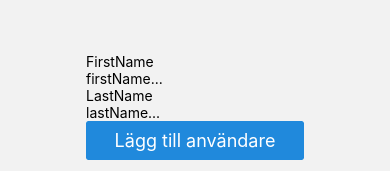
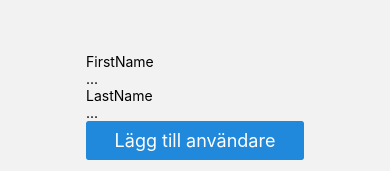
Before and after one commit to TheProgrammer1000/crossplatform-mobile, a React Native app: screen / in a window 390 px wide. Shown: the part 323-494 px from the top of the page. Built offline with nearby package versions, Linux system fonts and the light colour scheme; no server answers; the database is empty.

Commit message:
Almost there!

```diff
--- a/src/screens/EditUsers/EditUsers.tsx
+++ b/src/screens/EditUsers/EditUsers.tsx
@@ -1,7 +1,6 @@
 import { View, Text, FlatList, StyleSheet, TextInput } from 'react-native';
 import React, { useEffect, useState } from 'react';
 import {
-  useDeleteUserMutation,
   useGetUsersQuery,
   useUpdateUserMutation
 } from '../../store/api/usersApi';
@@ -9,11 +8,9 @@ import {
 import { Button } from '@rneui/base';
 
 export function EditUsers() {
-  const [deleteUser] = useDeleteUserMutation();
   const [updateUser, { isLoading, isError, error }] = useUpdateUserMutation();
 
   const { data, refetch } = useGetUsersQuery({});
-  // console.log('data: ', data);
 
   if (!data) {
     return <Text>Loading...</Text>;
@@ -40,19 +37,15 @@ export function EditUsers() {
                   />
                   <Button
                     onPress={async () => {
-                      console.log('firstName: ', firstName);
-                      console.log('lastName: ', lastName);
                       const response = await updateUser({
                         user: {
                           id: user.id,
                           firstName: firstName,
                           lastName: lastName
                         }
-                      }).then((response) => {
-                        console.log(response);
-                        // Update the query data with the new user
-                        refetch();
                       });
+                      const result = await response;
+                      console.log('result: ', result);
                     }}
                   >
                     EDIT
@@ -61,8 +54,6 @@ export function EditUsers() {
               );
             })
           ) : (
-            //<Button onPress={refetch}>Uppdatera</Button>
-
             <Text>Finns inga Användare!</Text>
           )}
         </View>
--- a/src/screens/UserForm/UserForm.tsx
+++ b/src/screens/UserForm/UserForm.tsx
@@ -34,11 +34,10 @@ export function UserForm() {
           firstName: firstName,
           lastName: lastName
         }
-      }).then((response) => {
-        console.log(response);
-        // Update the query data with the new user
-        refetch();
       });
+
+      const result = await response;
+      console.log('result: ', result);
     } else {
       console.log('submitted: ', submitted);
       setSubmitted(false);
@@ -51,14 +50,14 @@ export function UserForm() {
       <TextComp title="FirstName" />
 
       <TextInput
-        placeholder="firstName..."
+        placeholder="..."
         value={firstName}
         onChangeText={(text) => setFirstName(text)}
       ></TextInput>
 
       <TextComp title="LastName" />
       <TextInput
-        placeholder="lastName..."
+        placeholder="..."
         value={lastName}
         onChangeText={(text) => setLastName(text)}
       ></TextInput>
--- a/src/screens/UserList/UserList.tsx
+++ b/src/screens/UserList/UserList.tsx
@@ -2,22 +2,13 @@ import { View, Text, FlatList, StyleSheet, TextInput } from 'react-native';
 import React, { useEffect, useState } from 'react';
 import {
   useDeleteUserMutation,
-  useGetUsersQuery,
-  useUpdateUserMutation
+  useGetUsersQuery
 } from '../../store/api/usersApi';
 
 import { Button } from '@rneui/base';
-import { TabItem } from '@rneui/base/dist/Tab/Tab.Item';
-
-function deleteUser() {
-  console.log('Tjaba');
-}
 
 export function UserList() {
   const [deleteUser] = useDeleteUserMutation();
-  const [updateUser, { isLoading, isError, error }] = useUpdateUserMutation();
-
-  const [firstName, setFirstName] = useState('');
 
   const { data, refetch } = useGetUsersQuery({});
   // console.log('data: ', data);
@@ -29,8 +20,7 @@ export function UserList() {
       <View style={styles.container}>
         <View>
           {data.length > 0 ? (
-            data.map((user) => {
-              return (
+            data.map((user) => (
               <View key={user.id}>
                 <Text>{user.firstName}</Text>
                 <Text>{user.lastName}</Text>
@@ -42,8 +32,7 @@ export function UserList() {
                   DELETE
                 </Button>
               </View>
-              );
-            })
+            ))
           ) : (
             <Text>Finns inga Användare!</Text>
           )}
--- a/src/store/api/usersApi.ts
+++ b/src/store/api/usersApi.ts
@@ -30,7 +30,7 @@ const firebaseBaseQuery = async ({ baseUrl, url, method, body }) => {
       return { data: { body } };
 
     case 'PUT':
-      await updateDoc(doc(db, url, body.id), {});
+      await updateDoc(doc(db, url, body.id), body);
 
       return { data: { body } };
 
```
Lines whose indentation alone changed are shown as unchanged.
